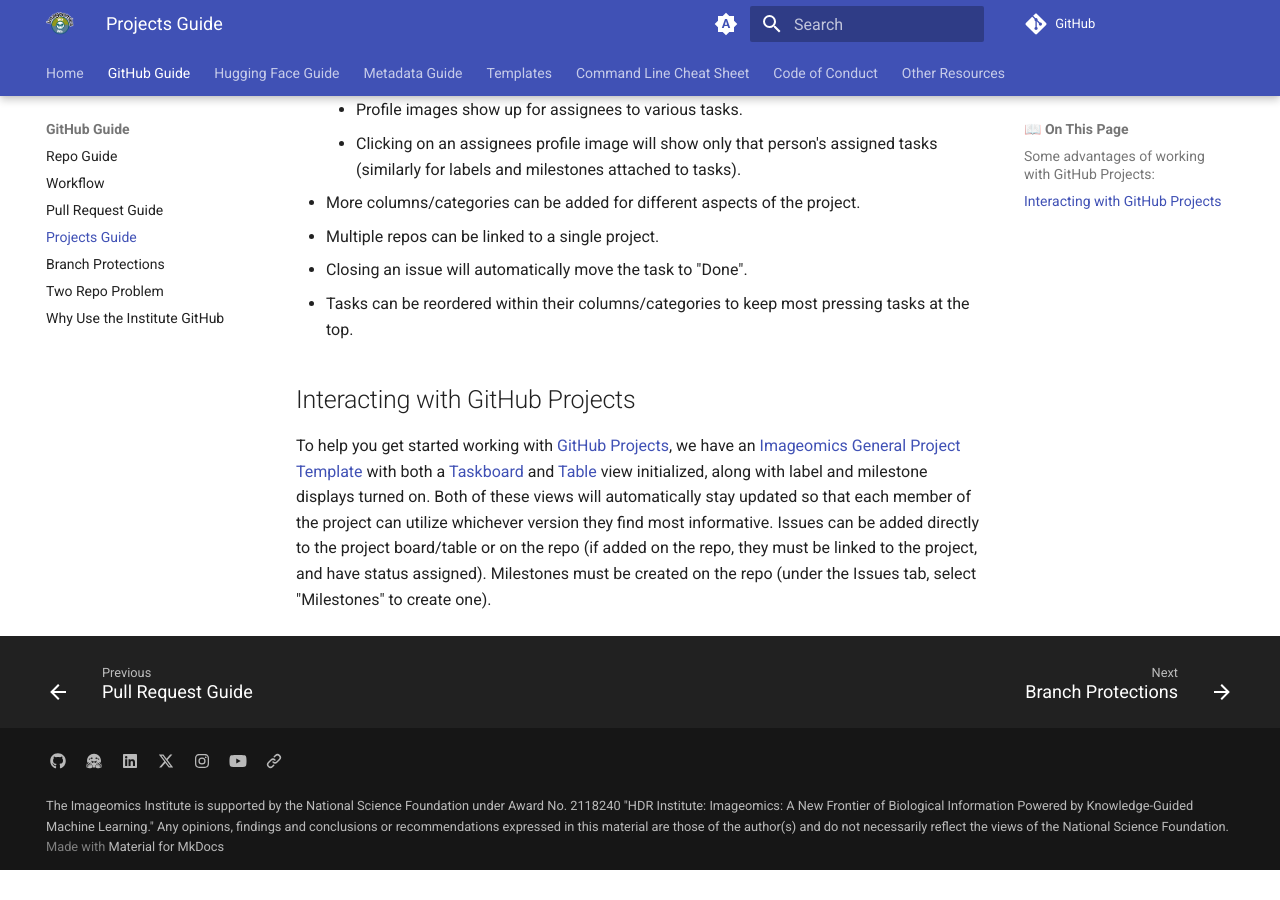
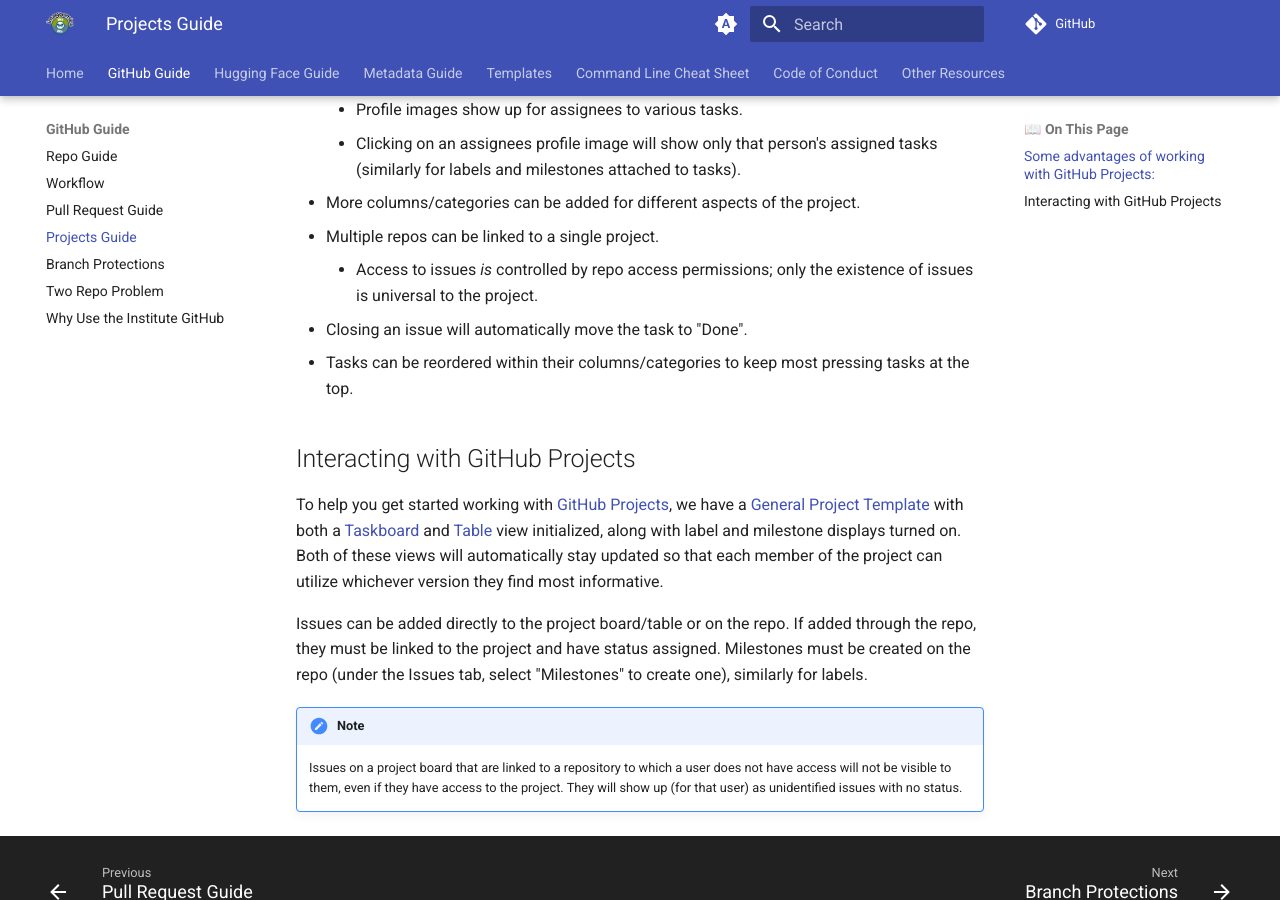
Before and after one commit to akashgunjegaon/Collaborative-distributed-science-guide, an MkDocs documentation site: the page built from docs/wiki-guide/Guide-to-GitHub-Projects.md, in a window 1280 px wide and 900 px high, scrolled down 442 px. Built offline with MkDocs 1.6.1 and Material for MkDocs 9.7.7, drawn with Linux system fonts in a browser that asks for light colours; comment, search, counter and statistics services are not loaded; before the commit the page ends 1312 px from its top, so only the background shows below that.

Commit message:
Add access notes to GH Projects Guide page with note format

```diff
--- a/docs/wiki-guide/Guide-to-GitHub-Projects.md
+++ b/docs/wiki-guide/Guide-to-GitHub-Projects.md
@@ -9,9 +9,15 @@ When starting a new project, it can be helpful to have a shared tracker or proje
     - Clicking on an assignees profile image will show only that person's assigned tasks (similarly for labels and milestones attached to tasks).
  - More columns/categories can be added for different aspects of the project.
  - Multiple repos can be linked to a single project.
+    - Access to issues _is_ controlled by repo access permissions; only the existence of issues is universal to the project.
  - Closing an issue will automatically move the task to "Done".
  - Tasks can be reordered within their columns/categories to keep most pressing tasks at the top.
 
 ## Interacting with GitHub Projects
-To help you get started working with [GitHub Projects](https://docs.github.com/en/issues/planning-and-tracking-with-projects/learning-about-projects/about-projects), we have an [Imageomics General Project Template](https://github.com/orgs/Imageomics/projects/31/views/1) with both a [Taskboard](https://github.com/orgs/Imageomics/projects/31/views/1) and [Table](https://github.com/orgs/Imageomics/projects/31/views/2) view initialized, along with label and milestone displays turned on.
-Both of these views will automatically stay updated so that each member of the project can utilize whichever version they find most informative. Issues can be added directly to the project board/table or on the repo (if added on the repo, they must be linked to the project, and have status assigned). Milestones must be created on the repo (under the Issues tab, select "Milestones" to create one).
+To help you get started working with [GitHub Projects](https://docs.github.com/en/issues/planning-and-tracking-with-projects/learning-about-projects/about-projects), we have a [General Project Template](https://github.com/orgs/Imageomics/projects/31/views/1) with both a [Taskboard](https://github.com/orgs/Imageomics/projects/31/views/1) and [Table](https://github.com/orgs/Imageomics/projects/31/views/2) view initialized, along with label and milestone displays turned on.
+Both of these views will automatically stay updated so that each member of the project can utilize whichever version they find most informative.
+
+Issues can be added directly to the project board/table or on the repo. If added through the repo, they must be linked to the project and have status assigned. Milestones must be created on the repo (under the Issues tab, select "Milestones" to create one), similarly for labels.
+
+!!! note "Note"
+    Issues on a project board that are linked to a repository to which a user does not have access will not be visible to them, even if they have access to the project. They will show up (for that user) as unidentified issues with no status.
```
